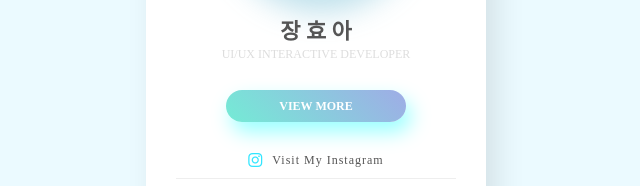
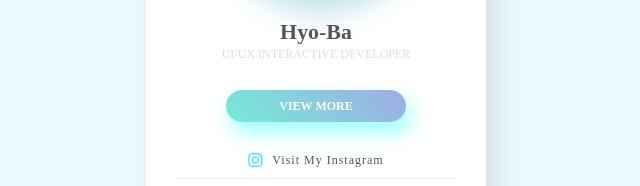
Before and after one commit to Hyo-A/profile-250109, a plain HTML site: page index.html in a window 1280 px wide. Shown: the part 388-574 px from the top of the page, 324-964 px from the left. Drawn offline with Linux system fonts and the light colour scheme; a web font is replaced by a local one.

Commit message:
fifth250109

```diff
--- a/index.html
+++ b/index.html
@@ -18,7 +18,7 @@
       </nav>
       <article>
         <img src="./img/blue.jpg" alt="member1" />
-        <h1>장 효 아</h1>
+        <h1>Hyo-Ba</h1>
         <h2>UI/UX INTERACTIVE DEVELOPER</h2>
         <a href="#">VIEW MORE</a>
       </article>
```
Also changed, not shown: member02.html (+1 -1 lines), member03.html (+1 -1 lines), member04.html (+1 -1 lines).
